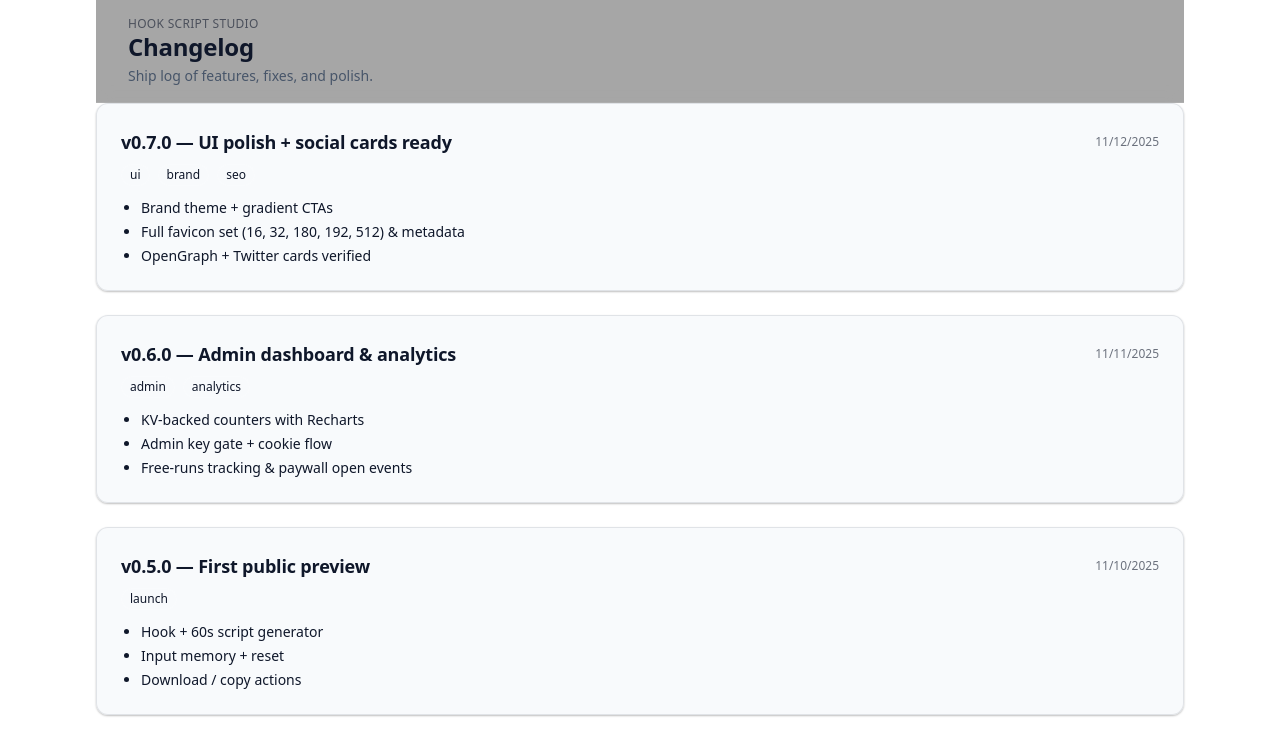
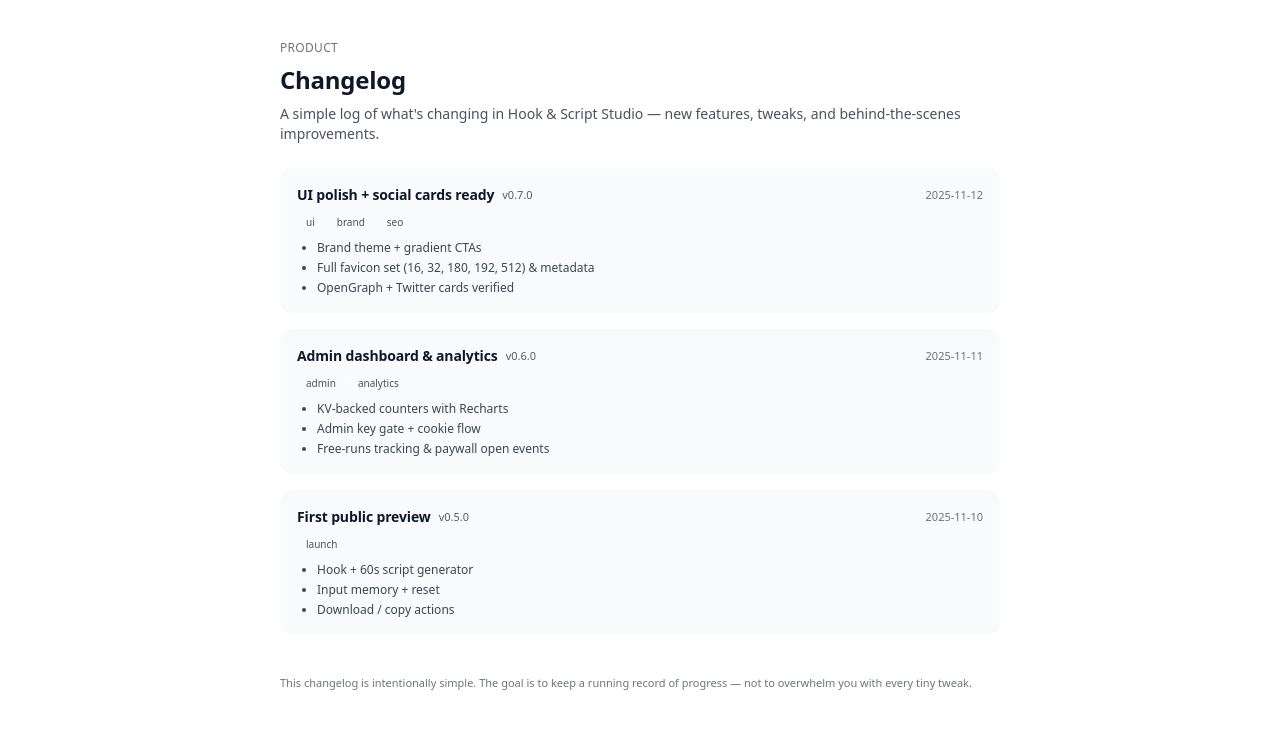
Before and after one commit to aveeno350-ctrl/hook-script-studio, a Next.js app: page /changelog in a window 1280 px wide. Shown: the top 756 px of the page. Built offline with nearby package versions, Linux system fonts and the light colour scheme; no server answers.

Commit message:
Update page.tsx

```diff
--- a/app/changelog/page.tsx
+++ b/app/changelog/page.tsx
@@ -1,54 +1,72 @@
-import Container from "../components/Container";
-import PageHeader from "../components/PageHeader";
+// app/changelog/page.tsx
 import { UPDATES } from "../../data/updates";
 
 export const metadata = {
-  title: "Changelog – Hook & Script Studio",
+  title: "Changelog — Hook & Script Studio",
   description:
-    "What changed in Hook & Script Studio: features, fixes, polish, and infrastructure notes."
+    "See what’s new in Hook & Script Studio: updates, fixes, and improvements over time.",
 };
 
 export default function ChangelogPage() {
   return (
-    <Container>
-      <PageHeader
-        title="Changelog"
-        subtitle="Ship log of features, fixes, and polish."
-      />
+    <main className="mx-auto max-w-3xl px-6 py-10 space-y-6">
+      <header className="space-y-2">
+        <p className="kicker">Product</p>
+        <h1 className="font-display text-2xl font-semibold">
+          Changelog
+        </h1>
+        <p className="text-sm opacity-75">
+          A simple log of what&apos;s changing in Hook &amp; Script Studio —
+          new features, tweaks, and behind-the-scenes improvements.
+        </p>
+      </header>
 
-      <div className="space-y-6">
+      <section className="space-y-4">
         {UPDATES.map((u) => (
-          <section key={u.version} className="card p-4 md:p-6">
-            <div className="flex items-center justify-between mb-2">
-              <h2 className="text-lg font-semibold">
-                v{u.version} — {u.title}
-              </h2>
-              <time className="text-xs opacity-60">
-                {new Date(u.date).toLocaleDateString()}
-              </time>
+          <article
+            key={u.version}
+            className="rounded-xl border border-white/8 bg-[color-mix(in_oklab,var(--surface)94%,transparent)] p-4 space-y-2"
+          >
+            <div className="flex items-center justify-between gap-2">
+              <div className="flex items-center gap-2">
+                <h2 className="font-semibold text-sm">
+                  {u.title}
+                </h2>
+                <span className="text-[11px] opacity-70">
+                  v{u.version}
+                </span>
+              </div>
+              <span className="text-[11px] opacity-60">
+                {u.date}
+              </span>
             </div>
 
-            {u.tags?.length ? (
-              <div className="mb-3 flex flex-wrap gap-2">
-                {u.tags.map((t) => (
+            {u.tags && u.tags.length > 0 && (
+              <div className="flex flex-wrap gap-1 text-[10px] opacity-75">
+                {u.tags.map((tag) => (
                   <span
-                    key={t}
-                    className="rounded-full bg-white/5 border border-white/10 px-2 py-0.5 text-xs"
+                    key={tag}
+                    className="rounded-full border border-white/10 px-2 py-[1px]"
                   >
-                    {t}
+                    {tag}
                   </span>
                 ))}
               </div>
-            ) : null}
+            )}
 
-            <ul className="list-disc pl-5 space-y-1 text-sm">
-              {u.notes.map((n, i) => (
-                <li key={i}>{n}</li>
+            <ul className="list-disc pl-5 text-xs opacity-80 space-y-1">
+              {u.notes.map((note, idx) => (
+                <li key={idx}>{note}</li>
               ))}
             </ul>
-          </section>
+          </article>
         ))}
-      </div>
-    </Container>
+      </section>
+
+      <p className="text-[11px] opacity-60 pt-4">
+        This changelog is intentionally simple. The goal is to keep a running
+        record of progress — not to overwhelm you with every tiny tweak.
+      </p>
+    </main>
   );
 }
```
